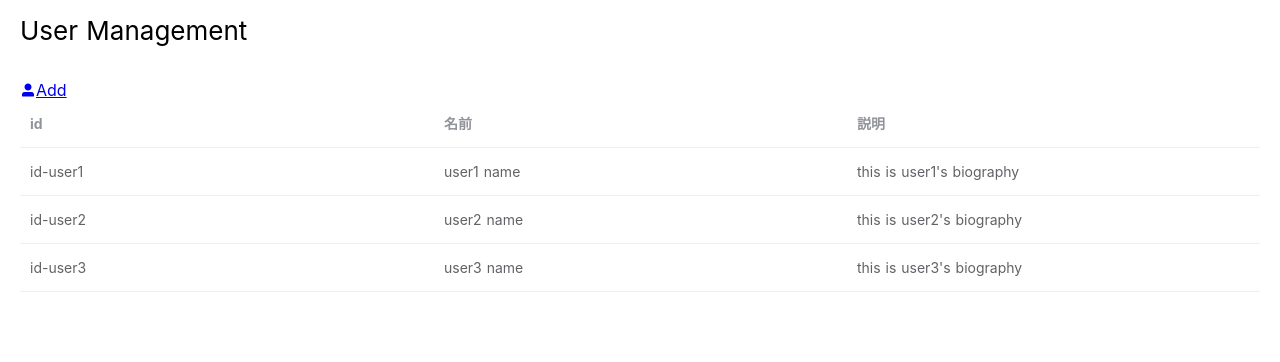
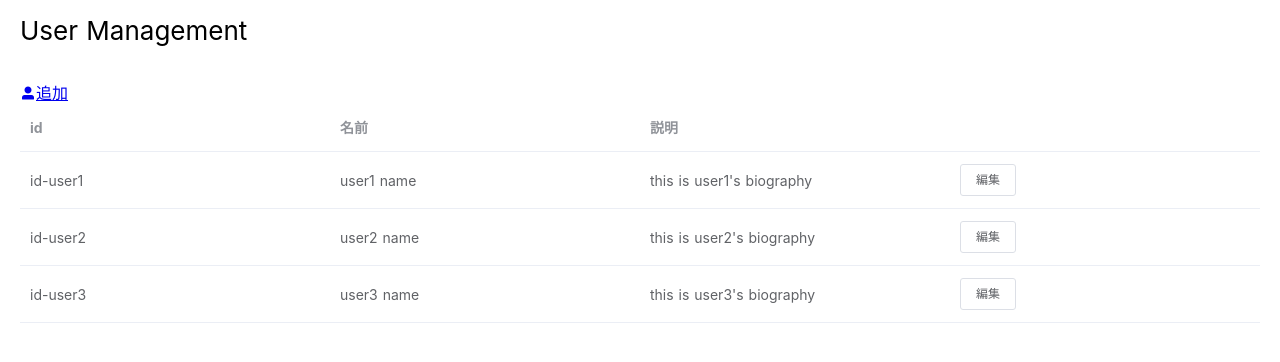
Before and after one commit to tee-talog/portfolio-management-user, a Nuxt app: page / in a window 1280 px wide. Shown: the top 362 px of the page. Built offline with nearby package versions, Linux system fonts and the light colour scheme.

Commit message:
add update link

```diff
--- a/pages/index.vue
+++ b/pages/index.vue
@@ -1,7 +1,7 @@
 <template>
   <div class="container">
     <div>
-      <nuxt-link to="/user/add" underline="false"><i class="el-icon-user-solid"></i>Add</nuxt-link>
+      <nuxt-link to="/user/add" underline="false"><i class="el-icon-user-solid"></i>追加</nuxt-link>
     </div>
 
     <div>
@@ -9,6 +9,11 @@
         <el-table-column prop="id" label="id" />
         <el-table-column prop="name" label="名前" />
         <el-table-column prop="biography" label="説明" />
+        <el-table-column label="">
+          <template v-slot="slotProps">
+            <el-button size="small" @click="moveToUpdateUser(slotProps.row.id)">編集</el-button>
+          </template>
+        </el-table-column>
       </el-table>
     </div>
   </div>
@@ -20,14 +25,18 @@ import { User } from '../types/data/user'
 import { userList } from '../api/user-list'
 
 export default defineComponent({
-  setup() {
+  setup(_props, context) {
     const users = ref<User[]>([])
 
     userList().then((res) => {
       users.value = res
     })
 
-    return { users }
+    const moveToUpdateUser = (id: string) => {
+      context.root.$router.push(`/user/${id}/update`)
+    }
+
+    return { users, moveToUpdateUser }
   },
 })
 </script>
```
